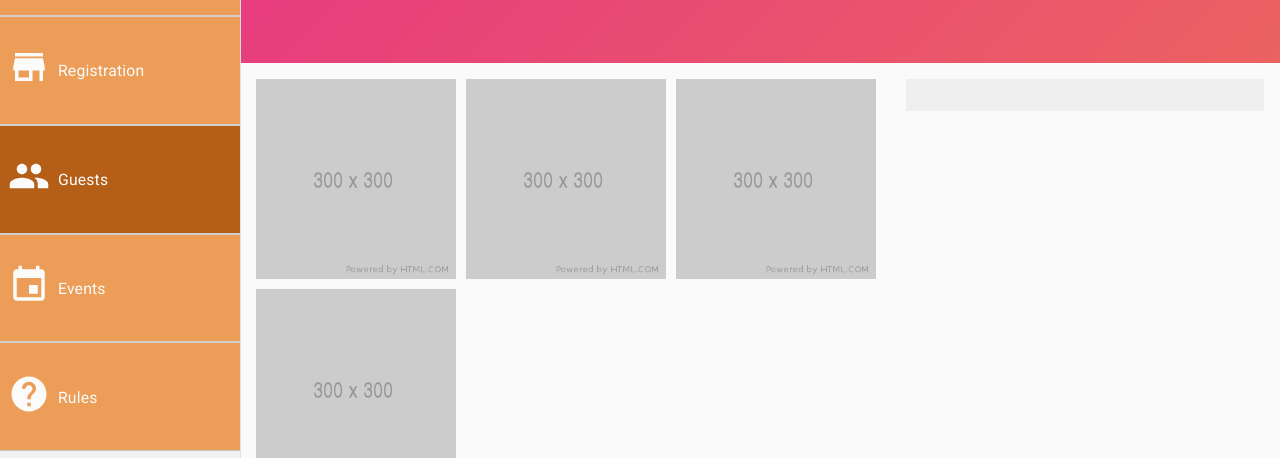
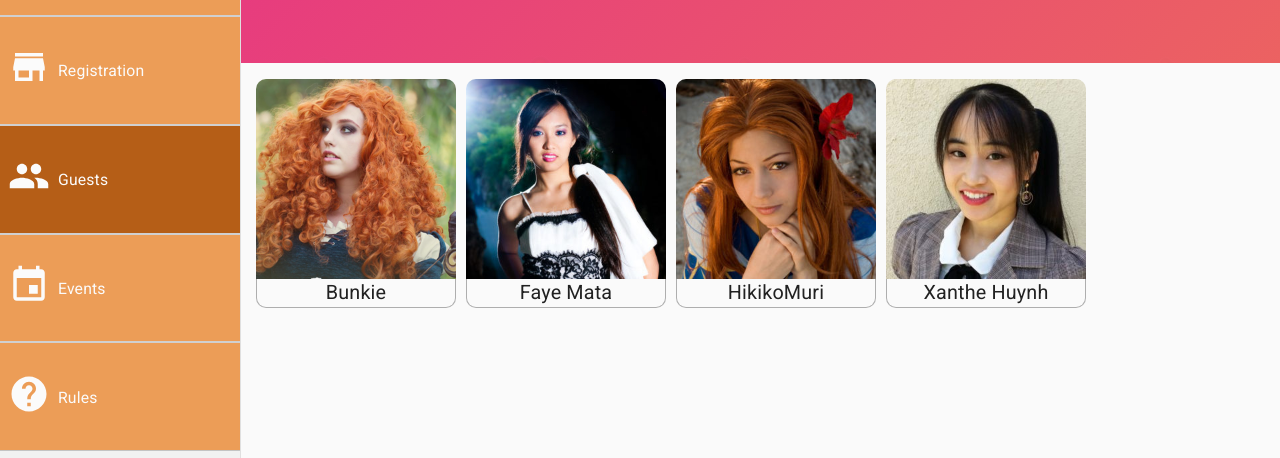
Before and after one commit to Kisetsucon/kisetsucon-gatsby-website, a Gatsby site: page /guests in a window 1280 px wide. Shown: the part 187-645 px from the top of the page. Built offline with nearby package versions, Linux system fonts and the light colour scheme; Gatsby itself is replaced by a stand-in of ours.

Commit message:
Finishing up the Guests page.

```diff
--- a/src/markdown/guests/bunkie.md
+++ b/src/markdown/guests/bunkie.md
@@ -1,6 +1,7 @@
 ---
 name: 'Bunkie'
 type: 'Cosplayer'
+image:  './images/bunkie.png'
 facebook: 'bunkiecosplay'
 instagram: ''
 twitter: ''
--- a/src/markdown/guests/faye-mata.md
+++ b/src/markdown/guests/faye-mata.md
@@ -1,6 +1,7 @@
 ---
 name: 'Faye Mata'
 type: 'Voice Actress'
+image:  './images/faye-mata.jpg'
 facebook: 'fayematata'
 instagram: ''
 twitter: 'FayeMata'
--- a/src/markdown/guests/hikikomuri.md
+++ b/src/markdown/guests/hikikomuri.md
@@ -1,6 +1,7 @@
 ---
 name: 'HikikoMuri'
 type: 'Cosplayer'
+image:  './images/hikikomuri.jpg'
 facebook: 'HikikoMuri'
 instagram: 'hikikomuri'
 twitter: ''
--- a/src/markdown/guests/xanthe-huynh.md
+++ b/src/markdown/guests/xanthe-huynh.md
@@ -1,6 +1,7 @@
 ---
 name: 'Xanthe Huynh'
 type: 'Voice Actress'
+image:  './images/xanthe-huynh.jpg'
 facebook: 'XanthesVoice'
 instagram: ''
 twitter: 'itsxanthor'
--- a/src/pages/guests.js
+++ b/src/pages/guests.js
@@ -2,6 +2,7 @@
 import { graphql } from 'gatsby'
 import Img from 'gatsby-image'
 
+import Collapse from '@material-ui/core/Collapse'
 import { makeStyles } from '@material-ui/core/styles'
 
 import Layout from '../components/Layout'
@@ -36,6 +37,8 @@
     margin: '0 10px 10px 0',
     minWidth: 'calc(85vw / 2)',
     cursor: 'pointer',
+    textAlign: 'center',
+    borderRadius: 10,
     [theme.breakpoints.up('sm')]: {
       flexBasis: 175,
       minWidth: 100,
@@ -47,7 +50,7 @@
     }
   },
   guestButtonActive: {
-    animation: '$shadowPulse 1.5s ease infinite'
+    animation: '$shadowPulse 1.3s ease infinite'
   },
   '@keyframes shadowPulse': {
     '0%': {
@@ -56,6 +59,18 @@
     '100%': {
       boxShadow: '0 0 0 8px rgba(0,0,0,0)'
     }
+  },
+  guestButtonImage: {
+    borderTopLeftRadius: 10,
+    borderTopRightRadius: 10
+  },
+  guestButtonName: {
+    fontSize: '1.1rem',
+    borderStyle: 'none solid solid solid',
+    borderColor: 'rgba(0,0,0,0.3)',
+    borderWidth: 1,
+    borderBottomLeftRadius: 10,
+    borderBottomRightRadius: 10
   },
   content: {
     padding: theme.spacing(2),
@@ -82,6 +97,8 @@
     html += '<div>' + content + '</div>'
 
     info.current.innerHTML = html
+
+    info.current.scrollIntoView({ behavior: 'smooth' })
   }
 
   return (
@@ -95,6 +112,11 @@
             const key = 'guest-' + index
             const classList = classes.guestButton + ' ' + (active === key ? classes.guestButtonActive : '')
 
+            let image = node.childMarkdownRemark.frontmatter.image.childImageSharp.fluid
+            if (image === undefined) {
+              image = data.file.childImageSharp.fluid
+            }
+
             return (
               <div
                 key={key}
@@ -104,12 +126,15 @@
                 onKeyPress={() => handleGuest(key, node)}
                 className={classList}
               >
-                <Img fluid={data.file.childImageSharp.fluid} draggable={false} />
+                <Img fluid={image} draggable={false} className={classes.guestButtonImage} />
+                <div className={classes.guestButtonName}>{node.childMarkdownRemark.frontmatter.name}</div>
               </div>
             )
           })}
         </div>
-        <div ref={info} type='text' className={classes.content} />
+        <Collapse in={active !== ''}>
+          <div ref={info} type='text' className={classes.content} />
+        </Collapse>
       </div>
     </Layout>
   )
@@ -119,7 +144,11 @@
 
 export const query = graphql`
   query GuestsQuery {
-    allFile(filter: {sourceInstanceName: {eq: "guests"}}, sort: {fields: childMarkdownRemark___frontmatter___name, order: ASC}) {
+    allFile(filter: {
+      sourceInstanceName: {eq: "guests"},
+      extension: {eq: "md"}},
+      sort: {fields: childMarkdownRemark___frontmatter___name, order: ASC
+      }) {
       edges {
         node {
           childMarkdownRemark {
@@ -129,6 +158,13 @@
               facebook
               instagram
               twitter
+              image {
+                childImageSharp {
+                  fluid(quality: 100, maxWidth: 250) {
+                    ...GatsbyImageSharpFluid_withWebp
+                  }
+                }
+              }
             }
             html
           }
```
Also changed, not shown: src/markdown/guests/images/bunkie.png (added), src/markdown/guests/images/faye-mata.jpg (added), src/markdown/guests/images/hikikomuri.jpg (added), src/markdown/guests/images/xanthe-huynh.jpg (added).
